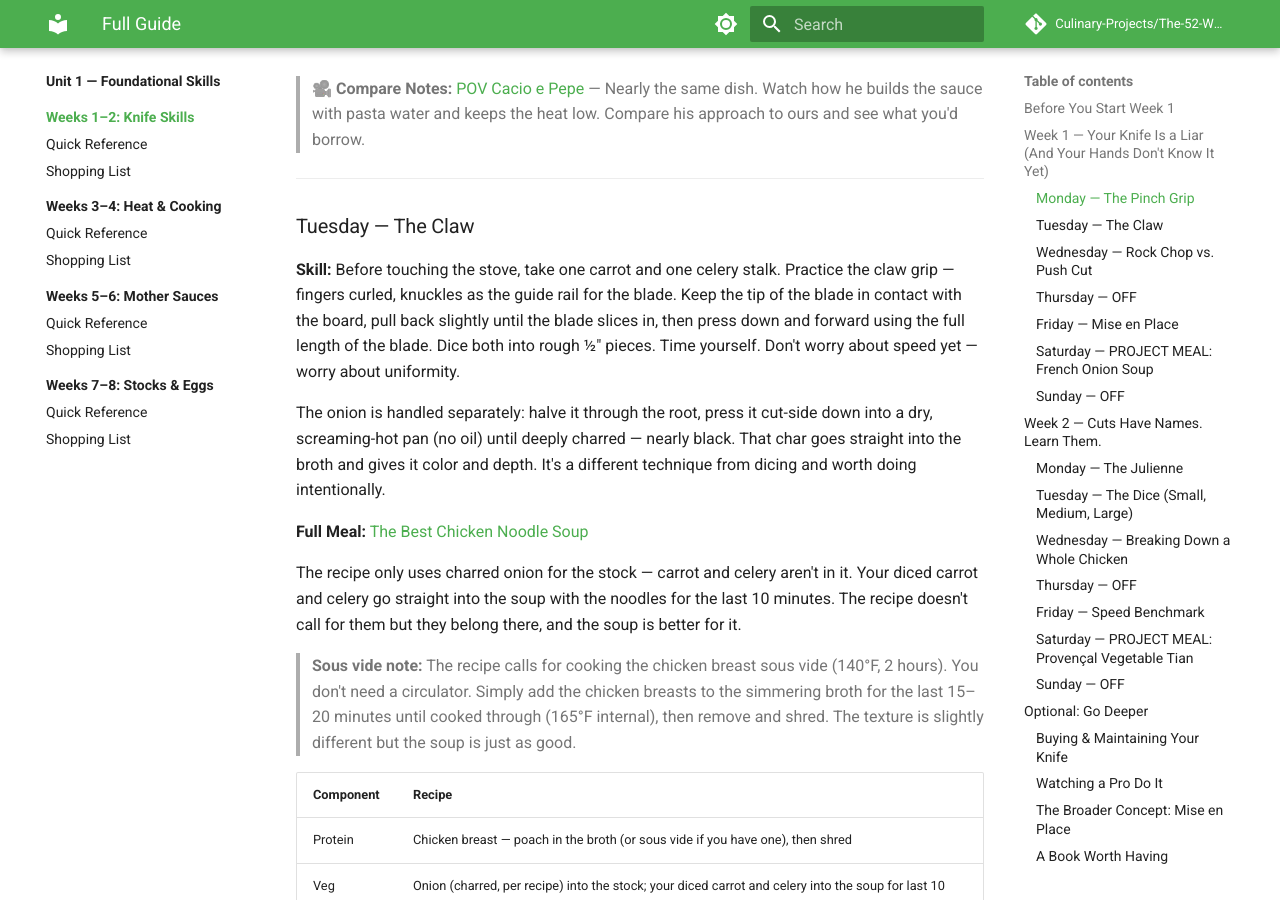
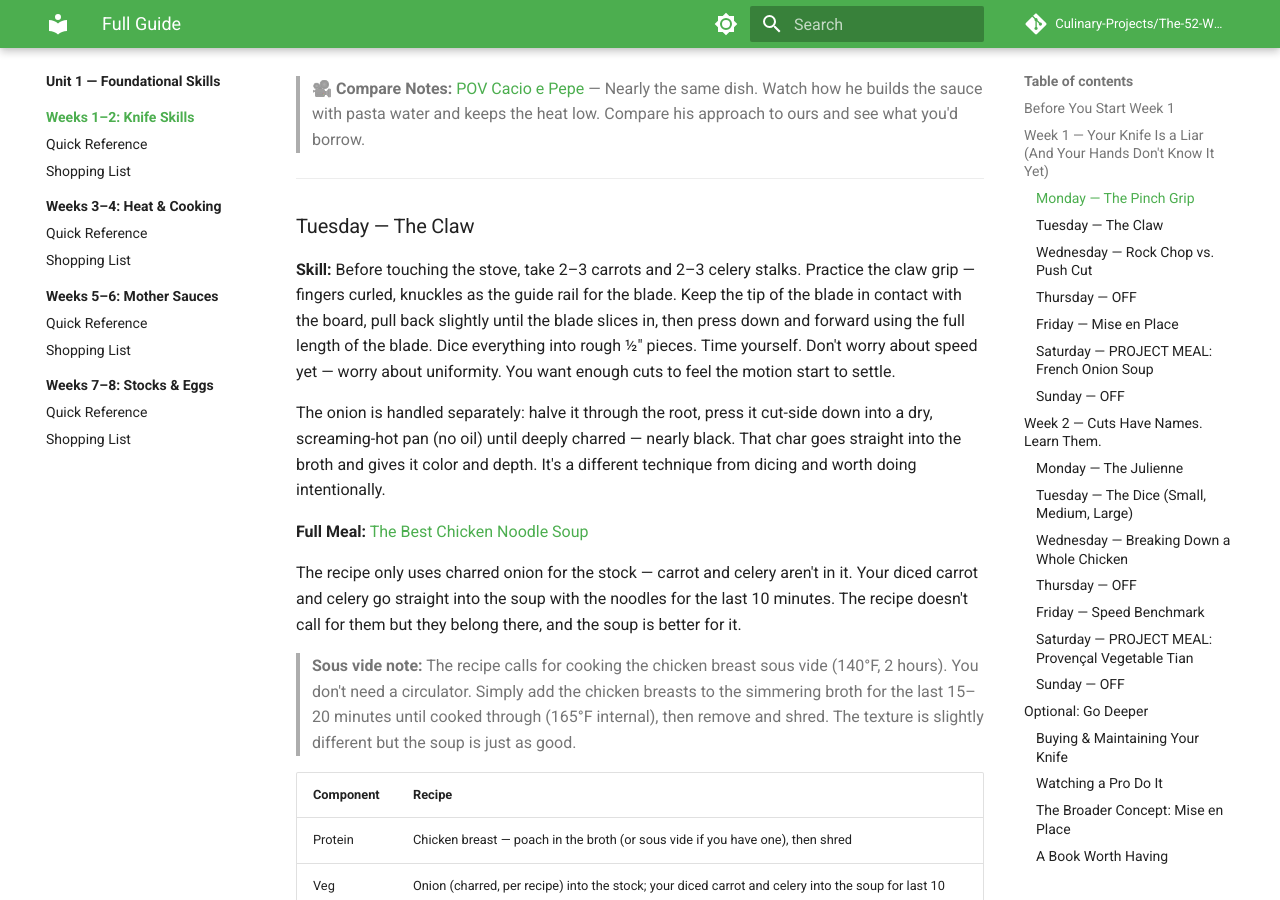
Before and after one commit to Culinary-Projects/The-52-Week-Culinary-Project, an MkDocs documentation site: the page built from docs/weeks/01-foundational-skills/01-02-knife-skills/index.md, in a window 1280 px wide and 900 px high, scrolled down 1047 px. Built offline with MkDocs 1.6.1 and Material for MkDocs 9.7.7, drawn with Linux system fonts in a browser that asks for light colours; comment, search, counter and statistics services are not loaded.

Commit message:
W01 Tue: use 2-3 carrots and celery stalks for claw-grip drill

```diff
--- a/docs/weeks/01-foundational-skills/01-02-knife-skills/index.md
+++ b/docs/weeks/01-foundational-skills/01-02-knife-skills/index.md
@@ -39,7 +39,7 @@ The prep is simple — garlic and parsley — which lets you focus entirely on y
 
 ### Tuesday — The Claw
 
-**Skill:** Before touching the stove, take one carrot and one celery stalk. Practice the claw grip — fingers curled, knuckles as the guide rail for the blade. Keep the tip of the blade in contact with the board, pull back slightly until the blade slices in, then press down and forward using the full length of the blade. Dice both into rough ½" pieces. Time yourself. Don't worry about speed yet — worry about uniformity.
+**Skill:** Before touching the stove, take 2–3 carrots and 2–3 celery stalks. Practice the claw grip — fingers curled, knuckles as the guide rail for the blade. Keep the tip of the blade in contact with the board, pull back slightly until the blade slices in, then press down and forward using the full length of the blade. Dice everything into rough ½" pieces. Time yourself. Don't worry about speed yet — worry about uniformity. You want enough cuts to feel the motion start to settle.
 
 The onion is handled separately: halve it through the root, press it cut-side down into a dry, screaming-hot pan (no oil) until deeply charred — nearly black. That char goes straight into the broth and gives it color and depth. It's a different technique from dicing and worth doing intentionally.
 
```
Also changed, not shown: docs/weeks/01-foundational-skills/01-02-knife-skills/shopping-list.md (+1 -1 lines).
